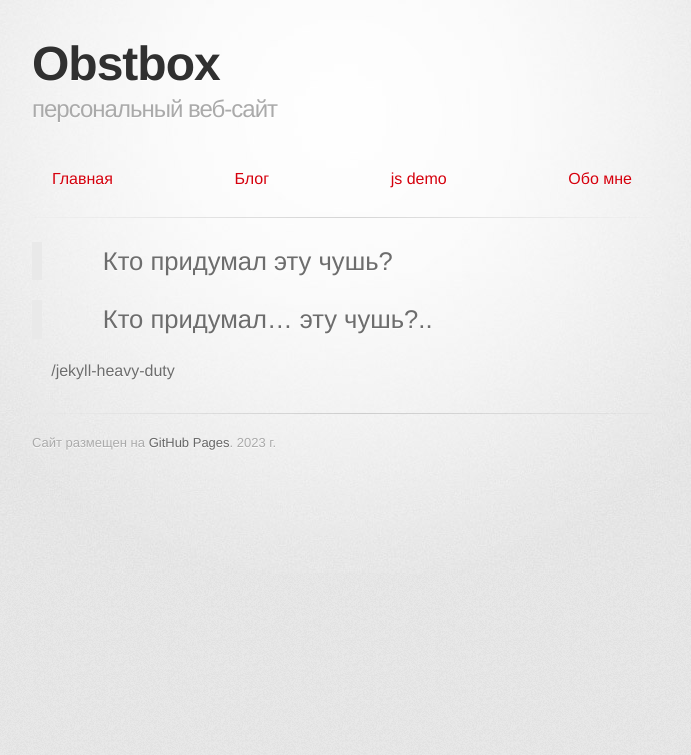
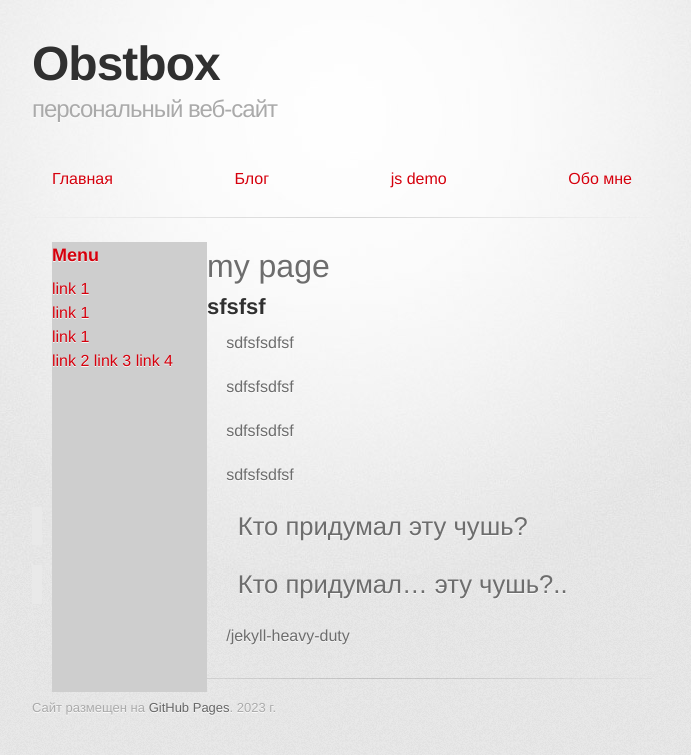
Before and after one commit to Obstbox/jekyll-heavy-duty, a Jekyll site: the page built from docs/index.markdown, in a window 1280 px wide. Shown: the top 755 px of the page, without its empty margins (298-989 px from the left). Built offline with Jekyll 4.4.1, drawn with Linux system fonts in a browser that asks for light colours; some web fonts are replaced.

Commit message:
got truly ugly sidebar; tough css/html skills needed

```diff
--- a/docs/_layouts/home.html
+++ b/docs/_layouts/home.html
@@ -1,10 +1,41 @@
-<!doctype html>
-<html>
-  <head>
-    <meta charset="utf-8">
-    <title>{{ page.title }}</title>
-  </head>
-  <body>
-    {{ content }}
-  </body>
-</html>
+---
+layout: default
+---
+
+<div class="container">
+  <!-- sidebar -->
+  <div class="sidebar"
+       style="width: 25%;
+              color: white;
+              background: #cecece;
+              float: left;
+              height: 450px;
+              margin-left: 20px;">
+    <h3>Menu</h3>
+    <a href="#" style="display:block;">link 1</a>
+    <a href="#" style="display:block;">link 1</a>
+    <a href="#" style="display:block;">link 1</a>
+    <a href="#">link 2</a>
+    <a href="#">link 3</a>
+    <a href="#">link 4</a>
+  </div>
+
+
+
+  <!-- page -->
+  <div style="margin-left: 25%">
+    <div>
+      <h1>my page</h1>
+    </div>
+
+    <div>
+      <h2>sfsfsf</h2>
+      <p>sdfsfsdfsf</p>
+      <p>sdfsfsdfsf</p>
+      <p>sdfsfsdfsf</p>
+      <p>sdfsfsdfsf</p>
+    </div>
+  </div>
+</div>
+
+{{ content }}
--- /dev/null
+++ b/docs/_layouts/post.html
@@ -0,0 +1,3 @@
+---
+layout: default
+---
--- a/docs/index.markdown
+++ b/docs/index.markdown
@@ -2,7 +2,7 @@
 # Feel free to add content and custom Front Matter to this file.
 # To modify the layout, see https://jekyllrb.com/docs/themes/#overriding-theme-defaults
 
-layout: default
+layout: home
 ---
 
 > Кто придумал эту чушь?
```
Also changed, not shown: docs/_layouts/default.html (+0 -11 lines), docs/_posts/2023-04-28-welcome-to-jekyll.markdown (added, +29 -0 lines), docs/_posts/2023-04-28-welcome-to-jekylll.markdown (added, +29 -0 lines), README.md.
